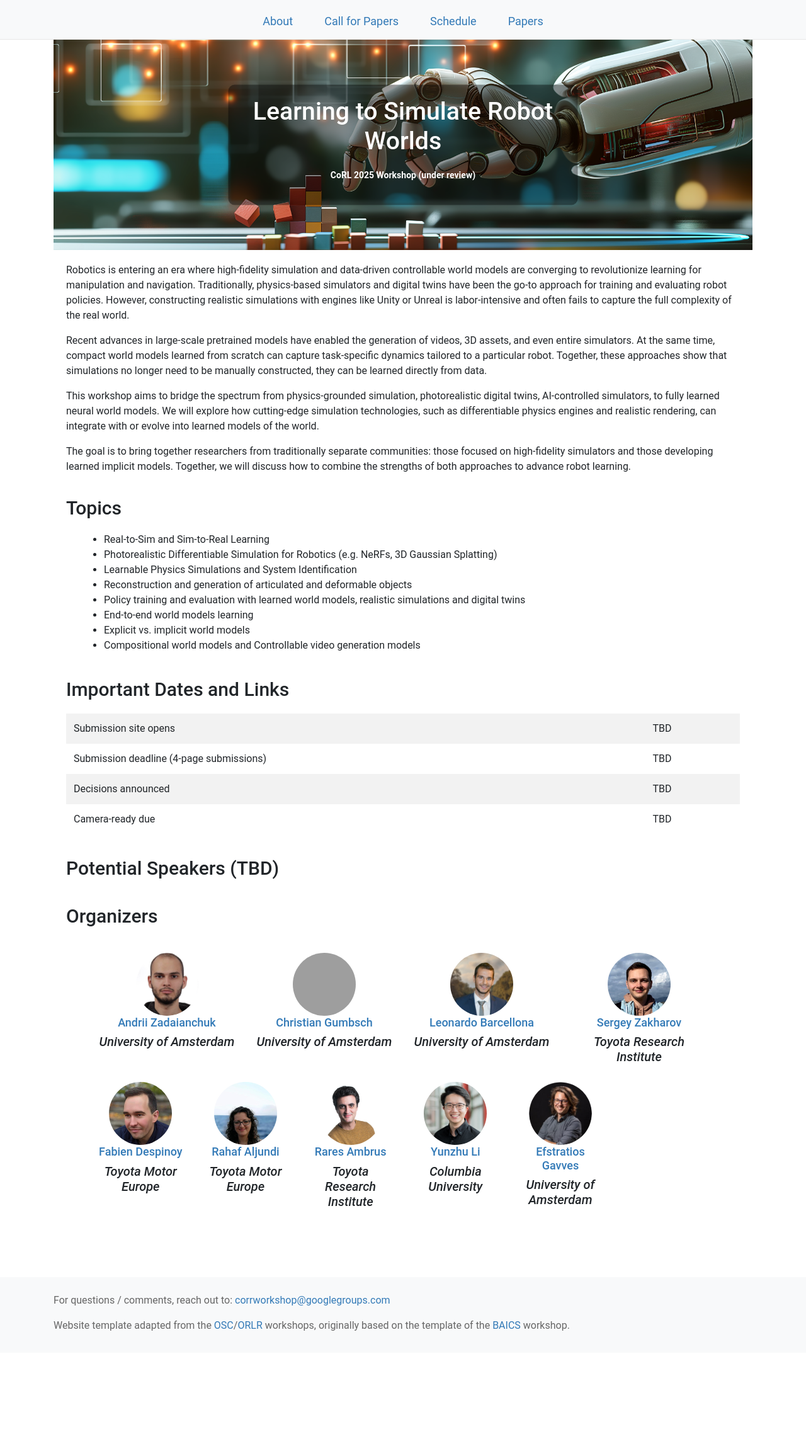
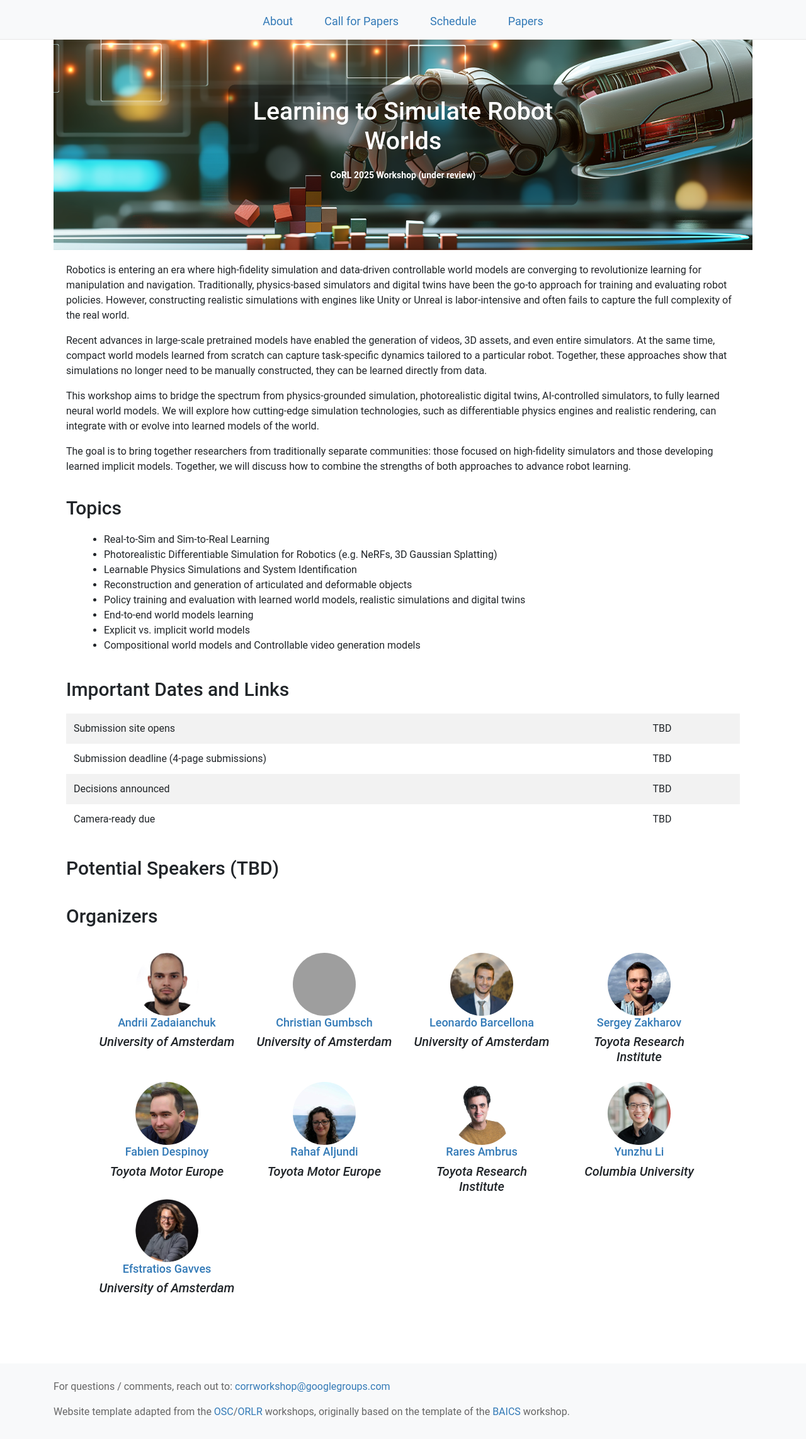
Before and after one commit to simulatingrobotworlds/simulatingrobotworlds.github.io, a Jekyll site: the page built from index.html, in a window 1280 px wide. Shown: the whole page at 63% size. Built offline with Jekyll 4.4.1, drawn with Linux system fonts in a browser that asks for light colours; nearby versions of some CDN libraries; before the commit the page ends 2148 px from its top, so only the background shows below that; grey boxes are pictures that could not be loaded.

Commit message:
Increase column size for organizer images in index.html to enhance layout consistency and visual alignment.

```diff
--- a/index.html
+++ b/index.html
@@ -185,7 +185,7 @@
         </div>
 
         <div class="row wow fadeInRightBig" data-animation-delay="200">
-          <div class="col-sm-2 col-sm-offset-4 wow fadeInRightBig" data-animation-delay="200">
+          <div class="col-sm-3 col-sm-offset-4 wow fadeInRightBig" data-animation-delay="200">
             <center><img class="img-responsive img-rounded" style="border-radius: 50%" height="100" width="100"
                 src="images/organizers/fabien-despinoy.jpg" alt=""></center>
             <a href="#">
@@ -198,7 +198,7 @@
             </h5>
           </div>
 
-          <div class="col-sm-2 wow fadeInRightBig" data-animation-delay="200">
+          <div class="col-sm-3 wow fadeInRightBig" data-animation-delay="200">
             <center><img class="img-responsive img-rounded" style="border-radius: 50%" height="100" width="100"
                 src="images/organizers/rahaf-aljundi.jpg" alt=""></center>
             <a href="#">
@@ -211,7 +211,7 @@
             </h5>
           </div>
 
-          <div class="col-sm-2 wow fadeInRightBig" data-animation-delay="200">
+          <div class="col-sm-3 wow fadeInRightBig" data-animation-delay="200">
             <center><img class="img-responsive img-rounded" style="border-radius: 50%" height="100" width="100"
                 src="images/organizers/rares-ambrus.jpg" alt=""></center>
             <a href="https://www.tri.global/about-us/dr-rares-ambrus">
@@ -224,7 +224,7 @@
             </h5>
           </div>
 
-          <div class="col-sm-2 wow fadeInRightBig" data-animation-delay="200">
+          <div class="col-sm-3 wow fadeInRightBig" data-animation-delay="200">
             <center><img class="img-responsive img-rounded" style="border-radius: 50%" height="100" width="100"
                 src="images/organizers/yunzhu-li.jpg" alt=""></center>
             <a href="#">
@@ -237,7 +237,7 @@
             </h5>
           </div>
 
-          <div class="col-sm-2 wow fadeInRightBig" data-animation-delay="200">
+          <div class="col-sm-3 wow fadeInRightBig" data-animation-delay="200">
             <center><img class="img-responsive img-rounded" style="border-radius: 50%" height="100" width="100"
                 src="images/organizers/efstratiosgavves.png" alt=""></center>
             <a href="https://www.egavves.com/">
```
